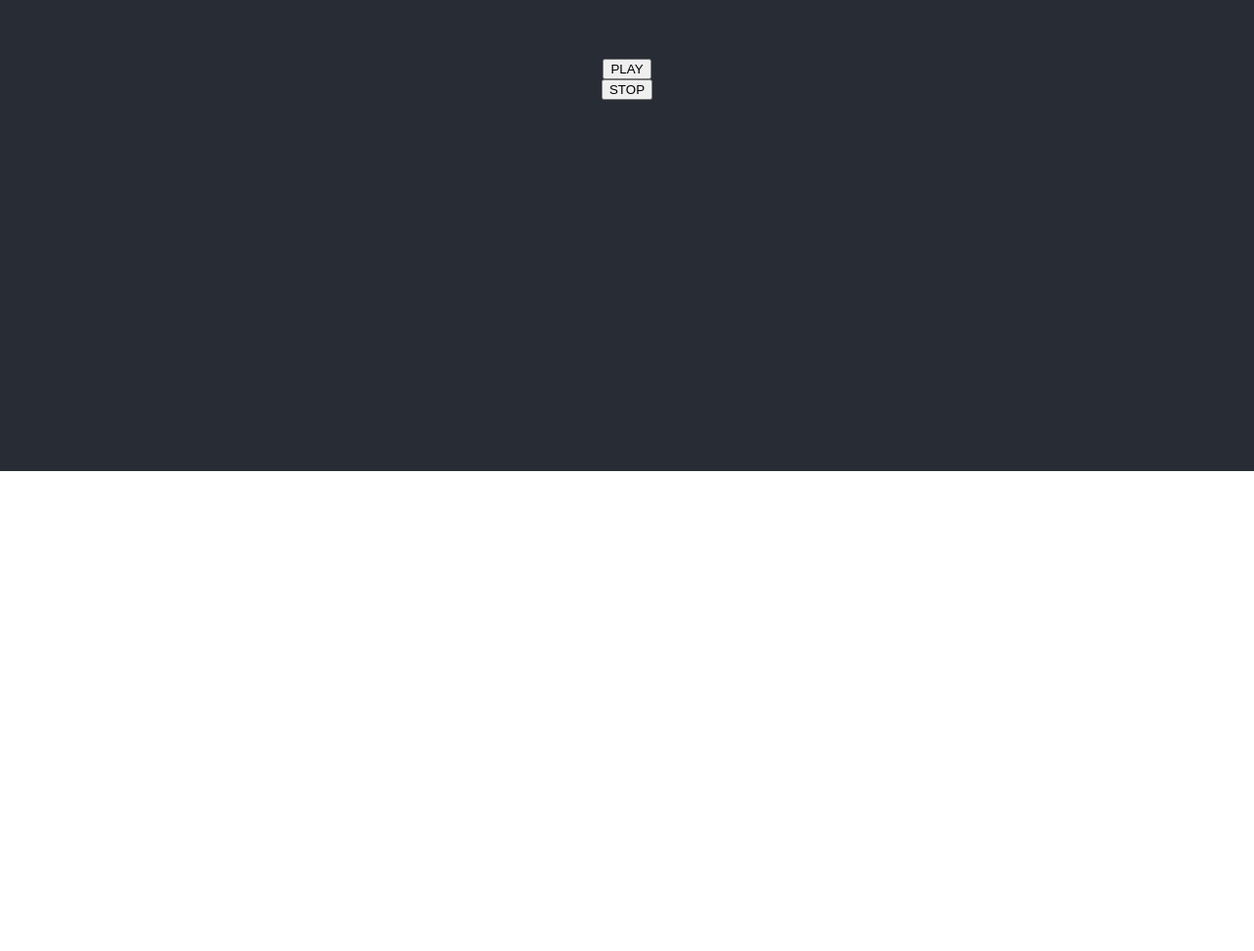
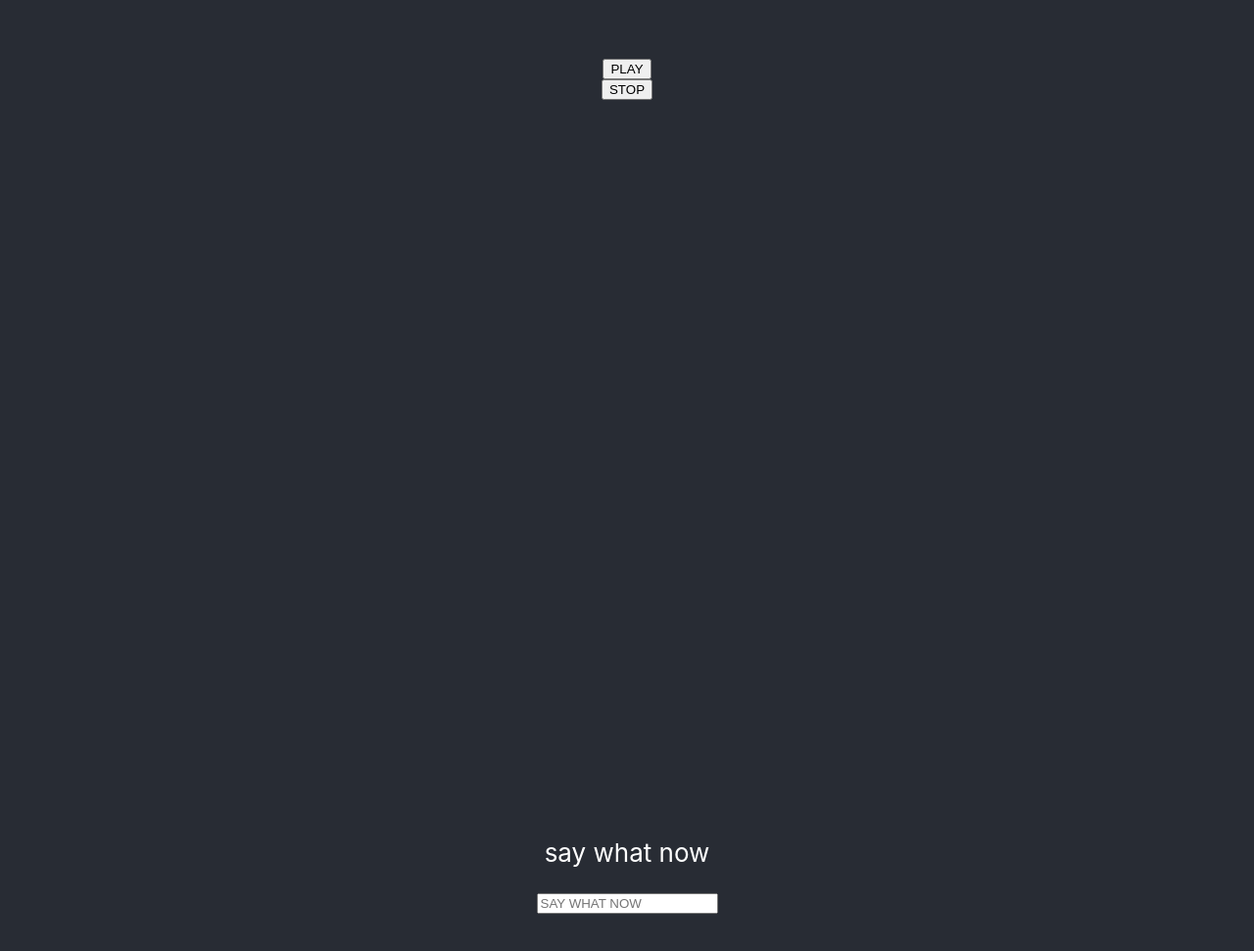
Before and after one commit to asparageist/beepo, a React (Create React App) app: page / in a window 1280 px wide. Shown: the part 319-1290 px from the top of the page at 98% size. Before the commit the page ends 800 px from the top, so only its background shows below. Built offline with nearby package versions, Linux system fonts and the light colour scheme.

Commit message:
redistribute functionality in App.js into playAudio.js and getInput.js

```diff
--- a/src/App.js
+++ b/src/App.js
@@ -1,27 +1,19 @@
-import React, { useRef } from 'react';
-import {config} from 'dotenv';
+import React from 'react';
 import './App.css';
+import PlayAudio from './playAudio';
+import GetInput from './getInput';
 
 function App() {
-  const soundEffect = useRef(new Audio(process.env.PUBLIC_URL + '/hum.mp3'));
-
-  const playSound = () => {
-    soundEffect.current.play();
-  };
-
-  const stopSound = () => {
-    soundEffect.current.pause();
-    soundEffect.current.currentTime = 0;
-  };
-
   return (
-    <div className="App">
-      <header className="App-header">
-        <button onClick={playSound}>PLAY</button>
-        <button onClick={stopSound}>STOP</button>
-      </header>
+    <>
+    <div id="cardContainer">
+      <PlayAudio/>
+      <GetInput/>
     </div>
+    </>
   );
 }
 
+
+
 export default App;
--- /dev/null
+++ b/src/getInput.js
@@ -0,0 +1,18 @@
+import React from 'react';
+
+function GetInput() {
+  return (
+    <div>
+      <header className='App-header'>
+        <p>say what now</p>
+      <input
+      type="text"
+      name="prompt"
+      placeholder="SAY WHAT NOW"
+      required />
+      </header>
+    </div>
+  )
+}
+
+export default GetInput;
--- /dev/null
+++ b/src/playAudio.js
@@ -0,0 +1,25 @@
+import React, { useRef } from 'react';
+
+function PlayAudio() {
+  const soundEffect = useRef(new Audio(process.env.PUBLIC_URL + '/hum.mp3'));
+
+  const playSound = () => {
+    soundEffect.current.play();
+  };
+
+  const stopSound = () => {
+    soundEffect.current.pause();
+    soundEffect.current.currentTime = 0;
+  };
+
+  return (
+    <div>
+      <header className="App-header">
+        <button onClick={playSound}>PLAY</button>
+        <button onClick={stopSound}>STOP</button>
+      </header>
+    </div>
+  );
+}
+
+export default PlayAudio;
```
Also changed, not shown: src/callGPT.js (added, +9 -0 lines).
